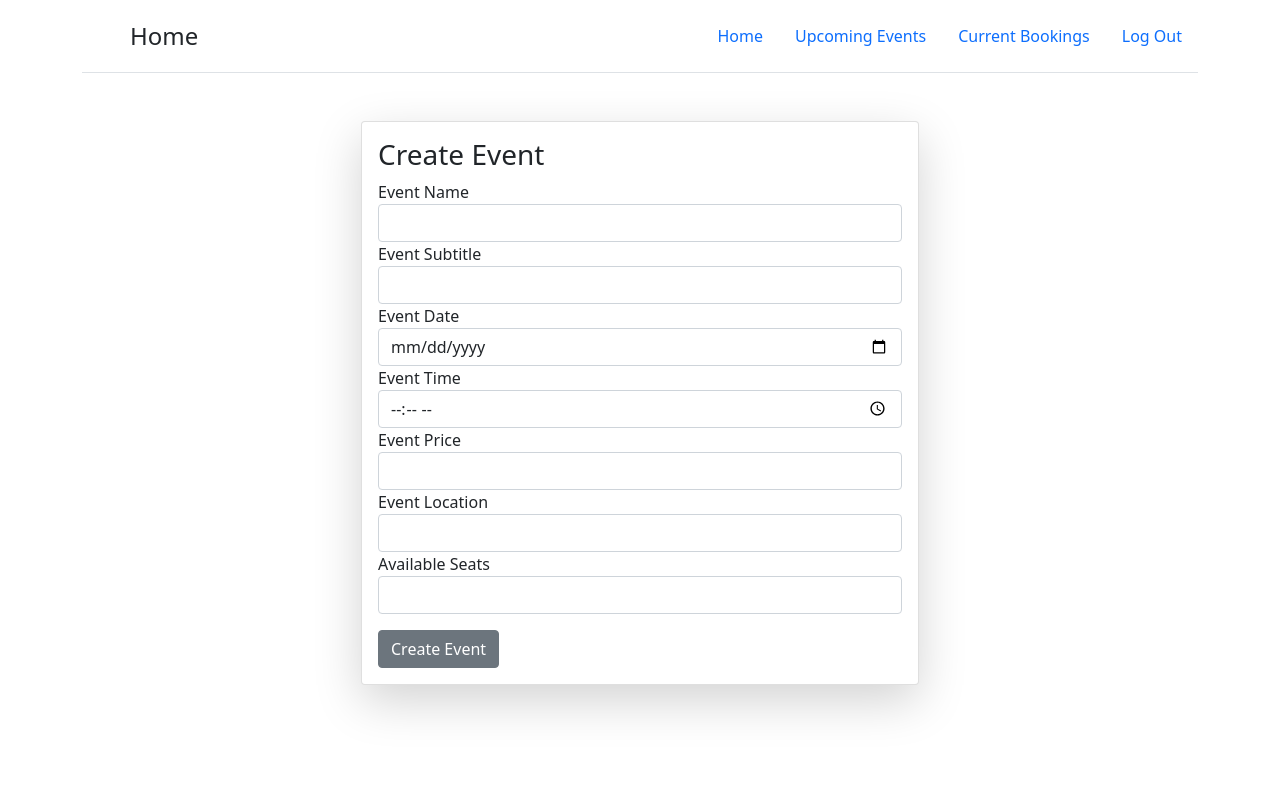
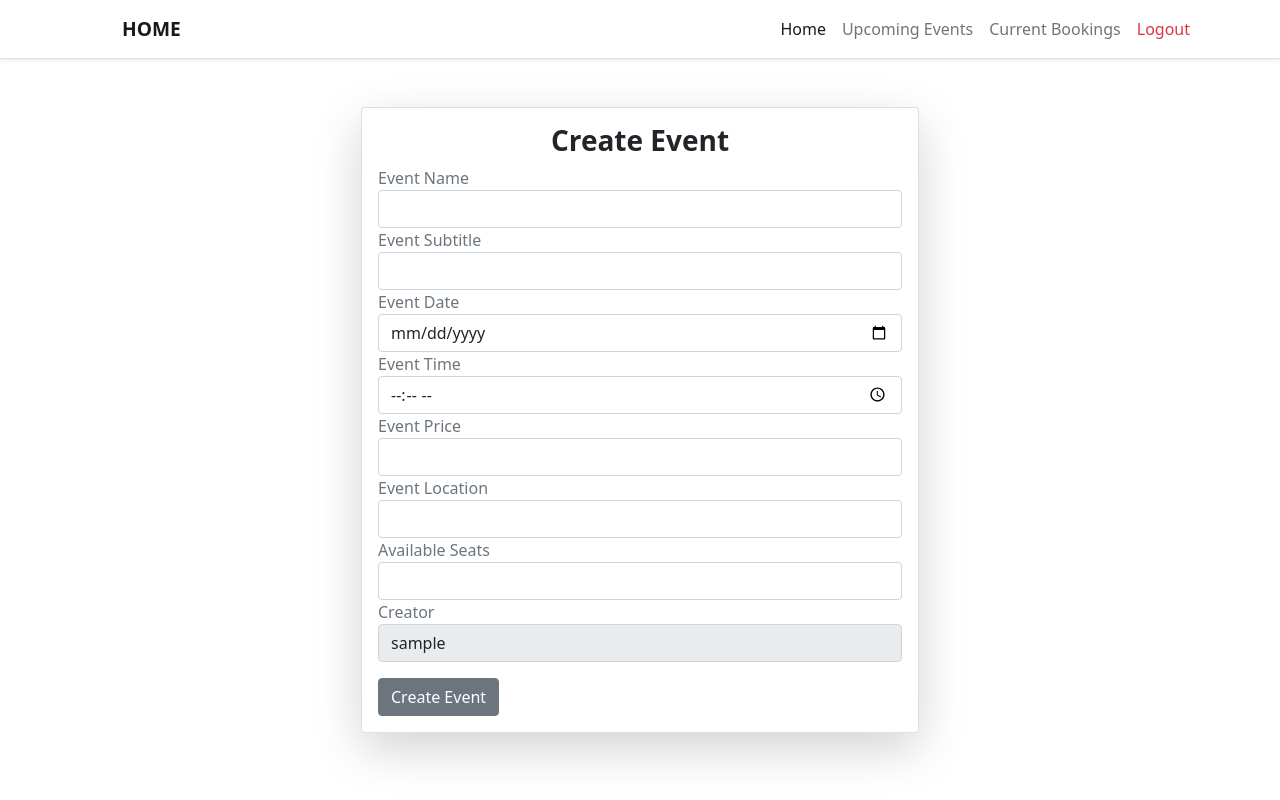
Before and after one commit to LuannePlem/OnlineEventTicketingSystem, a Django app: page /create_events/ in a window 1280 px wide. Run offline with Django 5.2, Linux system fonts and the light colour scheme; the visitor is signed in with stand-in values (Sample User, id 1); parts of the project's set-up code (start-up, migrations or seed data) failed here and were passed over.

Commit message:
Edited create event form

```diff
--- a/OTS_main/OTS_APP/models.py
+++ b/OTS_main/OTS_APP/models.py
@@ -50,6 +50,13 @@ class Event(models.Model):
     event_price = models.FloatField()
     event_location = models.CharField(max_length=200)
     available_seats = models.PositiveIntegerField()
+    creator = models.ForeignKey(
+        User,
+        on_delete=models.CASCADE,
+        related_name="created_events",
+        null=True,      # allow temporary nulls
+        blank=True
+    )
 
     def isDatePassed(self) -> bool:
         currentDate = datetime.now().date()
--- a/OTS_main/OTS_APP/templates/createEvent.html
+++ b/OTS_main/OTS_APP/templates/createEvent.html
@@ -1,4 +1,11 @@
 <html lang="en">
+<style>
+  .navbar-brand span {
+    font-weight: 600;
+    font-size: 1.2rem;
+  }
+</style>
+
   <head>
     <meta charset="UTF-8" />
     <meta name="viewport" content="width=device-width, initial-scale=1" />
@@ -14,82 +21,80 @@
   </head>
   <body>
     {% if user.is_authenticated %}
-    <div class="container">
-      <header
-        class="d-flex flex-wrap justify-content-center py-3 border-bottom"
-      >
-        <a
-          href="/"
-          class="d-flex align-items-center mb-3 mb-md-0 me-md-auto text-dark text-decoration-none"
-        >
-          <svg class="bi me-2" width="40" height="32">
+    <!-- Navbar -->
+    <nav class="navbar navbar-expand-lg navbar-light bg-white border-bottom shadow-sm">
+      <div class="container">
+        <a href="/" class="navbar-brand d-flex align-items-center">
+          <svg class="bi me-2" width="32" height="32">
             <use xlink:href="#bootstrap"></use>
           </svg>
-          <span class="fs-4">Home</span>
+          <span>HOME</span>
         </a>
-        <ul class="nav nav-pills">
-          <li class="nav-item">
-            <a href="/" class="nav-link" aria-current="page">Home</a>
-          </li>
-          <li class="nav-item">
-            <a href="/upcoming_events/" class="nav-link">Upcoming Events</a>
-          </li>
-          <!--Display different options for user and manager -->
+
+        <ul class="navbar-nav ms-auto mb-2 mb-lg-0">
+          <li class="nav-item"><a href="/" class="nav-link active">Home</a></li>
+          <li class="nav-item"><a href="/upcoming_events/" class="nav-link">Upcoming Events</a></li>
+
           {% if user.user_type == "user" %}
-          <li class="nav-item">
-            <a href="/current_events/" class="nav-link">Current Bookings</a>
-          </li>
+          <li class="nav-item"><a href="/current_events/" class="nav-link">Current Bookings</a></li>
           {% else %}
-          <li class="nav-item">
-            <a href="/create_events/" class="nav-link active">New Event </a>
-          </li>
+          <li class="nav-item"><a href="/create_events/" class="nav-link">New Event</a></li>
           {% endif %}
 
-          <li class="nav-item">
-            <a href="/logout/" class="nav-link">Log Out</a>
-          </li>
+          <li class="nav-item"><a href="/logout/" class="nav-link text-danger">Logout</a></li>
         </ul>
-      </header>
-    </div>
+      </div>
+    </nav>
+
     <div class="container mt-5">
         <!-- Create Event form -->
         <form class="col-6 mx-auto card p-3 shadow-lg" method="post">
         {% csrf_token %}
-        <h3>Create Event</h3>
+        <h3 class="text-center fw-bold">Create Event</h3>
 
         <div class="form-group">
-          <label>Event Name</label>
+          <label class="text-muted">Event Name</label>
           <input type="text" class="form-control" name="event_title" required>
         </div>
 
         <div class="form-group">
-          <label>Event Subtitle</label>
+          <label class="text-muted">Event Subtitle</label>
           <input type="text" class="form-control" name="event_subtitle">
         </div>
 
         <div class="form-group">
-          <label>Event Date</label>
+          <label class="text-muted">Event Date</label>
           <input type="date" class="form-control" name="event_date">
         </div>
 
         <div class="form-group">
-          <label>Event Time</label>
+          <label class="text-muted">Event Time</label>
           <input type="time" class="form-control" name="event_time">
         </div>
 
         <div class="form-group">
-          <label>Event Price</label>
+          <label class="text-muted">Event Price</label>
           <input type="number" class="form-control" name="event_price" step="0.01">
         </div>
 
         <div class="form-group">
-          <label>Event Location</label>
+          <label class="text-muted">Event Location</label>
           <input type="text" class="form-control" name="event_location">
         </div>
 
         <div class="form-group">
-          <label>Available Seats</label>
+          <label class="text-muted">Available Seats</label>
           <input type="number" class="form-control" name="available_seats">
+        </div>
+
+        <div>
+          <label for="creator" class="text-muted">Creator</label>
+          <input type="text"
+              class="form-control"
+              id="creator"
+              name="creator"
+              value="{{ request.user.username }}"
+              readonly>
         </div>
 
         <div class="mt-3">
--- a/OTS_main/OTS_APP/templates/home.html
+++ b/OTS_main/OTS_APP/templates/home.html
@@ -73,7 +73,7 @@
       <h4 class="mb-3 text-center">Profile Information</h4>
       <hr>
 
-      <p class="pmargin"><strong>User Type:</strong> {{ user.user_type }}</p>
+      <p class="pmargin"><strong>User Type:</strong> {{ user.user_type|capfirst }}</p>
       <p class="pmargin"><strong>First Name:</strong> {{ user.first_name }}</p>
       <p class="pmargin"><strong>Last Name:</strong> {{ user.last_name }}</p>
       <p class="pmargin"><strong>Email:</strong> {{ user.email }}</p>
--- a/OTS_main/OTS_APP/views.py
+++ b/OTS_main/OTS_APP/views.py
@@ -174,6 +174,7 @@ def createEvent(request):
                 event_price=float(event_price) if event_price else 0.0,
                 event_location=event_location,
                 available_seats=int(available_seats) if available_seats else 0,
+                creator=request.user
             )
 
             messages.success(request, "Event created successfully!")
```
Also changed, not shown: OTS_main/OTS_APP/migrations/0005_event_creator.py (added).
